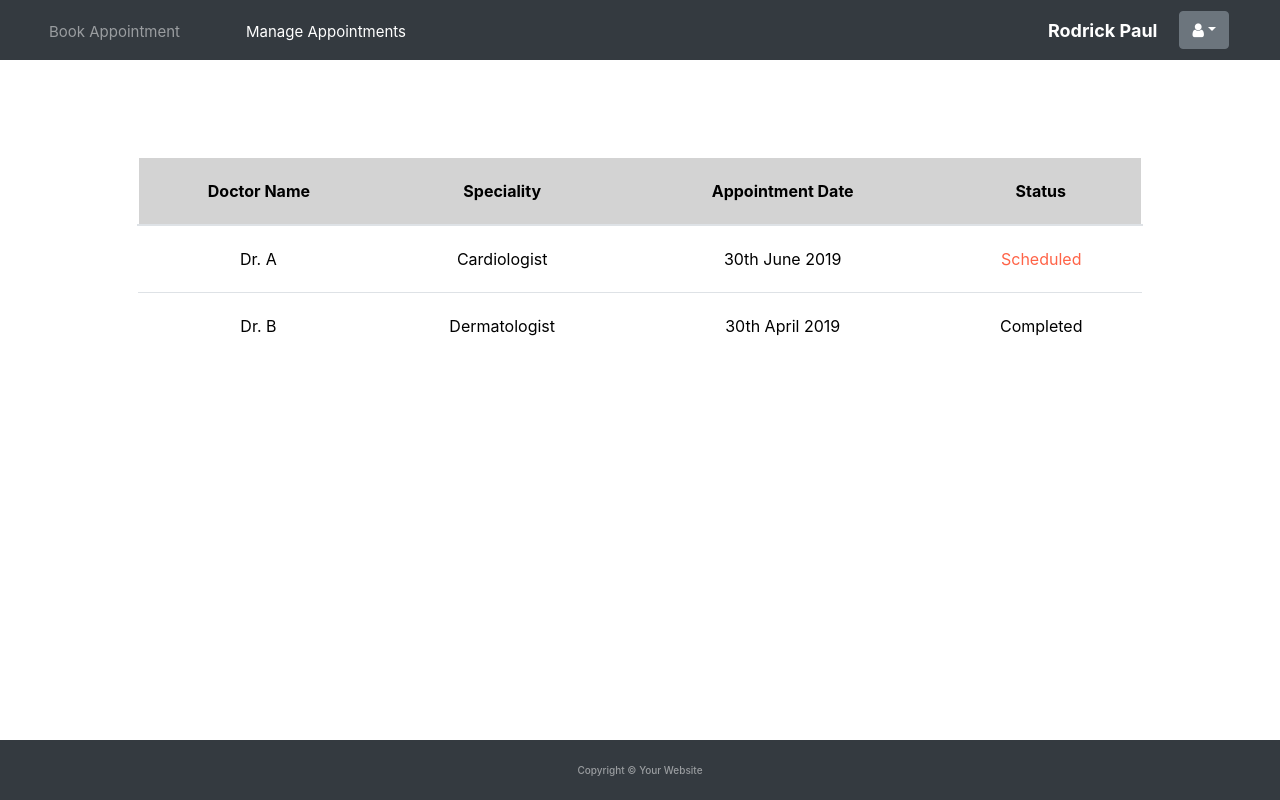
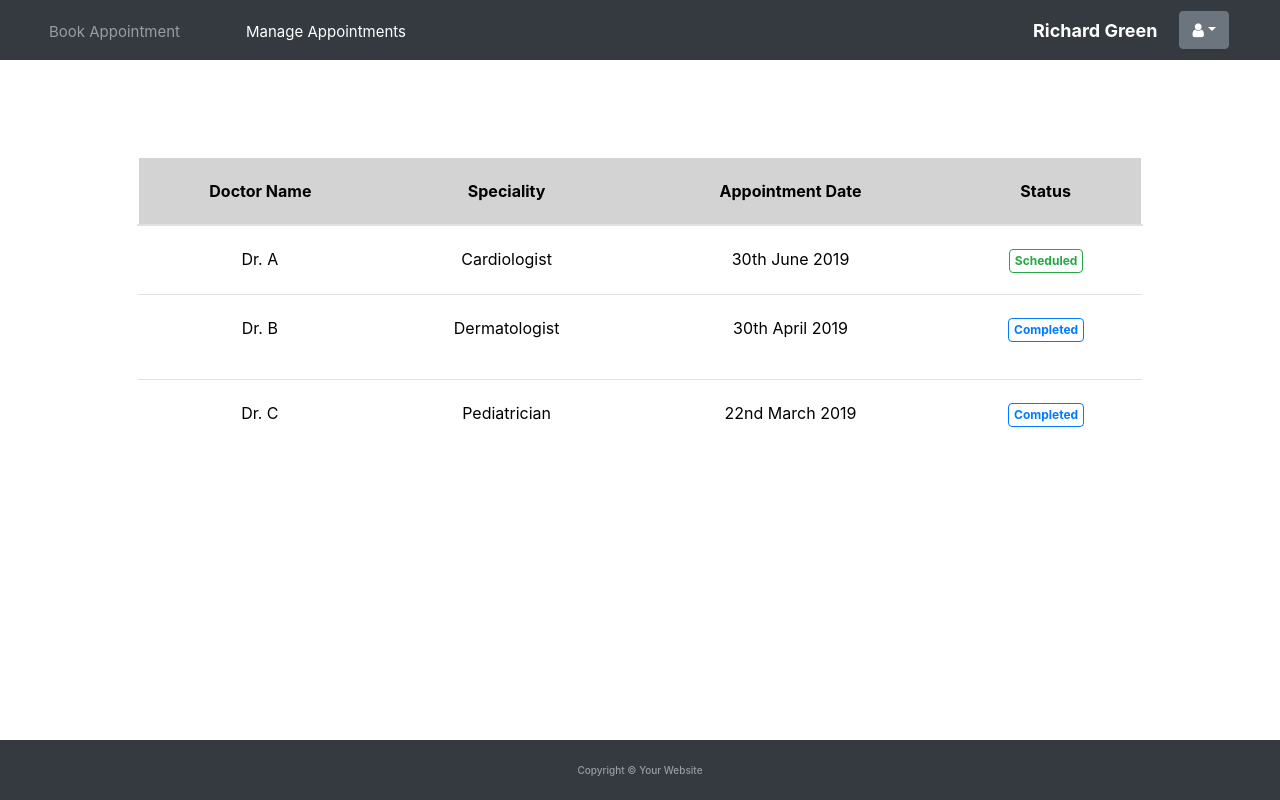
Before and after one commit to dharmambalsuresh/AppointmentPlus, an Angular app: page /managebooking in a window 1280 px wide. Built offline with nearby package versions, Linux system fonts and the light colour scheme; a web font is replaced by a local one.

Commit message:
integrated all files

```diff
--- a/src/app/bookappointment/bookappointment.component.css
+++ b/src/app/bookappointment/bookappointment.component.css
@@ -23,7 +23,17 @@
     margin-top: 6%;
     /* margin-left: 5%; */
   }
-
+.profile{
+    margin-top: 5px;
+}
+.name{
+    margin-top: 11px;
+    font-weight: bold;
+    /* padding-top: 8px; */
+    color: white;
+    font-size: 18px;
+    margin-right: -28px;
+}
   @media(max-width:426px){
       .finalsubmit{
            width: 150px !important;
--- a/src/app/bookappointment/bookappointment.component.html
+++ b/src/app/bookappointment/bookappointment.component.html
@@ -6,17 +6,31 @@
   </button>
   <div class="collapse navbar-collapse" id="navbarSupportedContent">
     <ul class="navbar-nav mr-auto">
-      <li class="nav-item active">
-        <a class="nav-link" href="#">Home</a>
+     <li class="nav-item active" >
+        <a [routerLink]="['/bookappointment']" class="nav-link">Book Appointment</a>
       </li>
-      <li class="nav-item">
-        <a class="nav-link" href="#">About US</a>
+      <li class="nav-item ">
+        <a [routerLink]="['/managebooking']" class="nav-link">Manage Appointments</a>
       </li>
-      <li class="nav-item">
-        <a class="nav-link" href="#">Blog</a>
+
+    </ul>
+
+    <ul class="nav navbar-nav ml-auto navright">
+      <li>
+        <p class="name"> Rodrick Paul </p>
       </li>
-      <li class="nav-item">
-        <a class="nav-link" href="#">Help</a>
+      <li>
+        <div class="btn-group profile">
+          <button type="button" class="btn btn-secondary dropdown-toggle" data-toggle="dropdown" aria-haspopup="true" aria-expanded="false">
+    <i class="fa fa-user" aria-hidden="true"></i>
+  </button>
+          <div class="dropdown-menu dropdown-menu-right">
+            <button class="dropdown-item" type="button">Profile</button>
+            <button class="dropdown-item" type="button">Help</button>
+            <div class="dropdown-divider"></div>
+            <button class="dropdown-item" [routerLink]="['/home']" type="button">Logout</button>
+          </div>
+        </div>
       </li>
     </ul>
   </div>
--- a/src/app/home/home.component.html
+++ b/src/app/home/home.component.html
@@ -59,11 +59,7 @@
   <div class="overlay">
     <h1 class="title">AppointmentPlus</h1>
     <h2 class="subtitle">We make your life better</h2>
-<<<<<<< HEAD
-    <button type="button" class="btn btn-dark signup">Sign Up</button>
-=======
     <button type="button" class="btn btn-dark signup" [routerLink]="['/signup']" >Sign Up</button>
->>>>>>> akhilbranch
   </div>
 </div>
 
--- a/src/app/login/login.component.ts
+++ b/src/app/login/login.component.ts
@@ -72,7 +72,7 @@ export class LoginComponent implements OnInit {
        this.router.navigate(['/doctor']);
     }
       else{
-         this.router.navigate(['/managebooking']);
+         this.router.navigate(['/bookappointment']);
       }
 
 
--- a/src/app/managebooking/managebooking.component.css
+++ b/src/app/managebooking/managebooking.component.css
@@ -207,10 +207,10 @@ table td{
     padding: 21px 12px;
 }
 
-.badge-success:hover{
+/* .badge-success:hover{
     color: #28a745;
     background-color: #ffffff;
-}
+} */
 
 .badge-warning{
     color: #212529;
@@ -257,12 +257,12 @@ table thead {
     padding: 5px;
 }
 
-.badge-primary:hover{
+/* .badge-primary:hover{
      background: white;
     color: #007bff;
     border: 1px solid #007bff;
     padding: 5px;
-}
+} */
 
 .tips{
         right: -15px;
--- a/src/app/managebooking/managebooking.component.html
+++ b/src/app/managebooking/managebooking.component.html
@@ -17,7 +17,7 @@
 
     <ul class="nav navbar-nav ml-auto navright">
       <li>
-        <p class="name"> Rodrick Paul </p>
+        <p class="name"> Richard Green </p>
       </li>
       <li>
         <div class="btn-group profile">
@@ -69,7 +69,7 @@
                   30th June 2019
               </td>
               <td>
-                  <a [routerLink]="['/updateorcancelappointment']"  style="color: tomato">Scheduled</a>
+                  <a [routerLink]="['/updateorcancelappointment']" class="badge badge-success">Scheduled</a>
               </td>
           </tr>
           <tr>
@@ -83,7 +83,21 @@
                       30th April 2019
                   </td>
                   <td>
-                     Completed
+                      <p class="badge badge-primary">Completed</p>
+                  </td>
+              </tr>
+                 <tr>
+                  <td>
+                      Dr. C
+                  </td>
+                  <td>
+                      Pediatrician
+                  </td>
+                  <td>
+                      22nd March 2019
+                  </td>
+                  <td>
+                      <p class="badge badge-primary">Completed</p>
                   </td>
               </tr>
 
```
